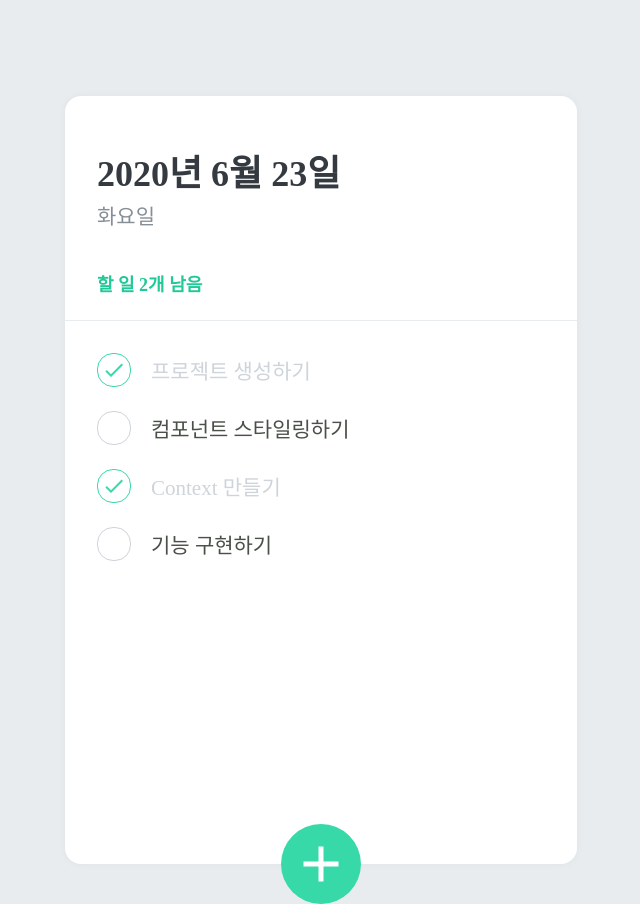
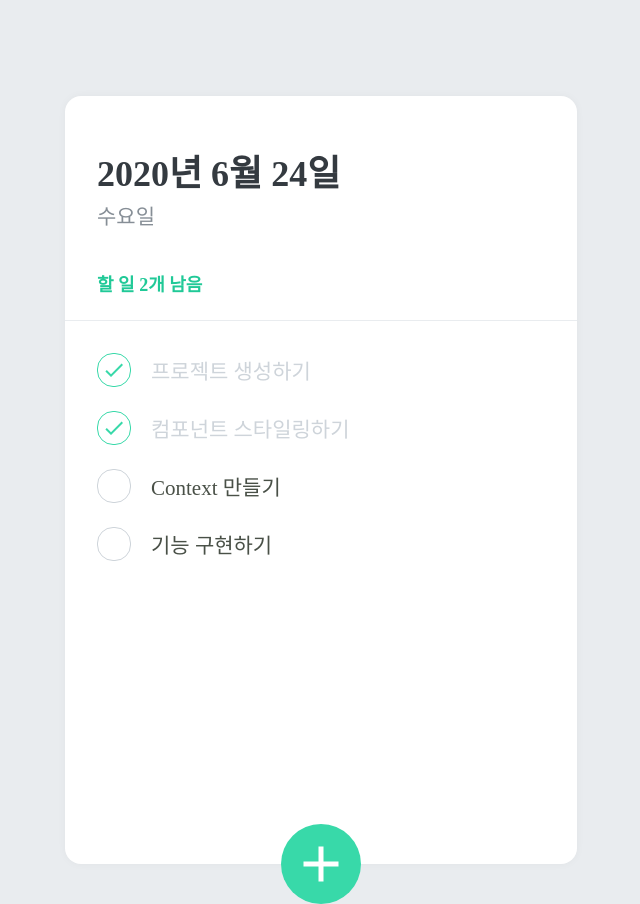
Before and after one commit to bomangoo/React, a React app in the folder todolist/: page / in a window 1280 px wide. Shown: the whole page, without its empty margins (319-959 px from the left). Built offline with nearby package versions, Linux system fonts and the light colour scheme.

Commit message:
리액트 예제 todolist 만들기 삭제/추가 이벤트 추가

```diff
--- a/todolist/src/components/TodoCreate.js
+++ b/todolist/src/components/TodoCreate.js
@@ -1,6 +1,7 @@
 import React, { useState } from 'react';
 import styled, { css } from 'styled-components';
 import { MdAdd } from 'react-icons/md';
+import { useTodoDispatch, useTodoNextId } from '../TodoContext';
 
 const CircleButton = styled.button`
     background: #38d9a9;
@@ -72,14 +73,36 @@
 
 function TodoCreate() {
     const [open, setOpen] = useState(false);
+    const [value, setValue] = useState('');
+
+    const dispatch = useTodoDispatch();
+    const nextId = useTodoNextId();
+
     const onToggle = () => setOpen(!open);
+    const onChange = e => setValue(e.target.value);
+    const onSubmit = e => {
+        e.preventDefault();
+        dispatch({
+            type: 'CREATE',
+            todo: {
+                id: nextId.current,
+                text: value,
+                done: false
+            }
+        });
+        setValue('');
+        setOpen(false);
+        nextId.current += 1;
+    }
 
     return (
         <>
             {open && (
                 <InsertFormPositioner>
-                    <InsertForm>
-                        <Input autoFocus placeholder="할 일을 입력 후, Enter를 누르세요" />
+                    <InsertForm onSubmit={onSubmit}>
+                        <Input autoFocus placeholder="할 일을 입력 후, Enter를 누르세요"
+                            onChange={onChange}
+                            value={value} />
                     </InsertForm>
                 </InsertFormPositioner>
             )}
@@ -90,4 +113,4 @@
     )
 }
 
-export default TodoCreate;
+export default React.memo(TodoCreate);
--- a/todolist/src/components/TodoHead.js
+++ b/todolist/src/components/TodoHead.js
@@ -26,11 +26,20 @@
 function TodoHead() {
     const todos = useTodoState();
     console.log(todos);
+    const undoneTasks = todos.filter(todo => !todo.done)
+    const today = new Date();
+    const dateString = today.toLocaleDateString('ko-KR', {
+        year: 'numeric',
+        month: 'long',
+        day: 'numeric'
+    });
+    const dayName = today.toLocaleDateString('ko-KR', { weekday: 'long' })
+
     return (
         <TodoHeadBlock>
-            <h1>2020년 6월 23일</h1>
-            <div className="day">화요일</div>
-            <div className="tasks-left">할 일 2개 남음</div>
+            <h1>{dateString}</h1>
+            <div className="day">{dayName}</div>
+            <div className="tasks-left">할 일 {undoneTasks.length}개 남음</div>
         </TodoHeadBlock>
     )
 }
--- a/todolist/src/components/TodoItem.js
+++ b/todolist/src/components/TodoItem.js
@@ -1,6 +1,7 @@
 import React from 'react';
 import styled, { css } from 'styled-components';
 import { MdDone, MdDelete } from 'react-icons/md';
+import { useTodoDispatch } from '../TodoContext';
 
 const Remove = styled.div`
     display: flex;
@@ -59,11 +60,14 @@
 `;
 
 function TodoItem({ id, done, text }) {
+    const dispatch = useTodoDispatch();
+    const onToggle = () => dispatch({ type: 'TOGGLE', id });
+    const onRemove = () => dispatch({ type: 'REMOVE', id });
     return (
         <TodoItemBlock>
-            <CheckCircle done={done}>{done && <MdDone />}</CheckCircle>
+            <CheckCircle done={done} onClick={onToggle}>{done && <MdDone />}</CheckCircle>
             <Text done={done}>{text}</Text>
-            <Remove>
+            <Remove onClick={onRemove}>
                 <MdDelete />
             </Remove>
         </TodoItemBlock>
@@ -71,4 +75,4 @@
 }
 
 
-export default TodoItem;
+export default React.memo(TodoItem);
--- a/todolist/src/components/TodoList.js
+++ b/todolist/src/components/TodoList.js
@@ -1,6 +1,7 @@
 import React from 'react';
 import styled from 'styled-components';
 import TodoItem from './TodoItem';
+import { useTodoState } from '../TodoContext';
 
 const TodoListBlock = styled.div`
     flex: 1;
@@ -9,12 +10,17 @@
     overflow-y: auto;
 `
 function TodoList() {
+    const todos = useTodoState();
     return (
         <TodoListBlock>
-            <TodoItem text="프로젝트 생성하기" done={true} />
-            <TodoItem text="컴포넌트 스타일링하기" done={false} />
-            <TodoItem text="Context 만들기" done={true} />
-            <TodoItem text="기능 구현하기" done={false} />
+            {todos.map(todo => (
+                <TodoItem
+                    key={todo.id}
+                    id={todo.id}
+                    text={todo.text}
+                    done={todo.done}
+                />
+            ))}
         </TodoListBlock>
     );
 }
```
